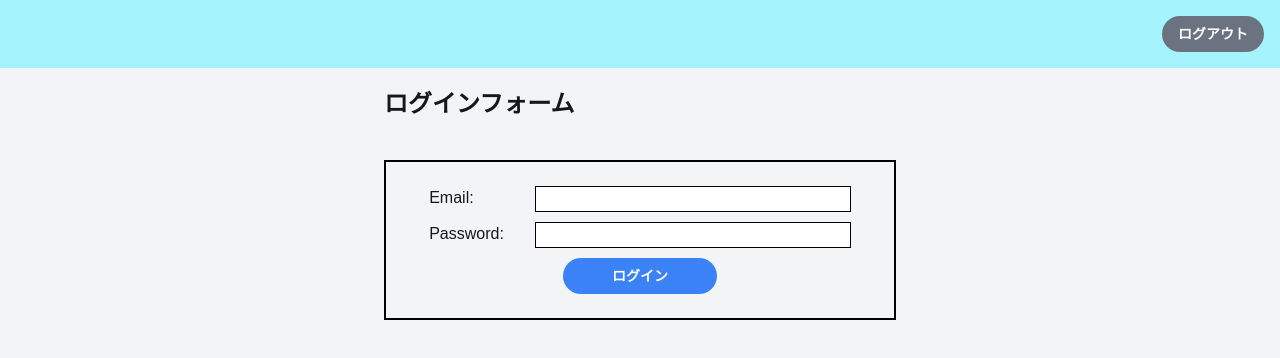
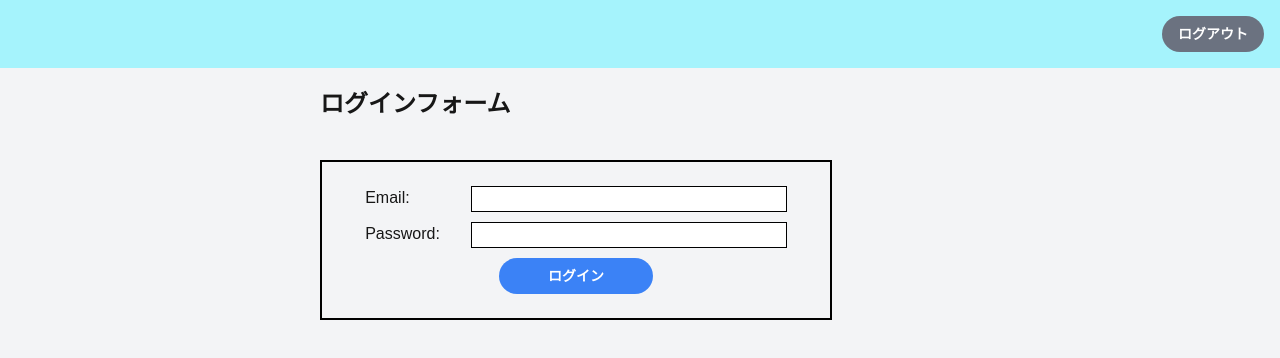
Before and after one commit to kai-phoenix/meetup_link, a Next.js app in the folder frontend/: page /login in a window 1280 px wide. Shown: the top 358 px of the page. Built offline with nearby package versions, Linux system fonts and the light colour scheme.

Commit message:
[tmp]全体色デザイン実装2
全体色デザイン実装2

```diff
--- a/frontend/app/events/page.tsx
+++ b/frontend/app/events/page.tsx
@@ -54,8 +54,10 @@ export default function EventPage() {
                             <p>{event.description}</p>
                             <p>{event.status}</p>
                         </li>
-                        <EditButton editPath={`/events/${event.id}/edit`} name="編集"/>
-                        <RemoveButton removePath = {`/events/${event.id}/cancel`} name="削除"/>
+                        <div>
+                            <EditButton editPath={`/events/${event.id}/edit`} name="編集"/>
+                            <RemoveButton removePath = {`/events/${event.id}/cancel`} name="削除"/>
+                        </div>
                     </a>
                 ))}
             </ul>
--- a/frontend/app/layout.tsx
+++ b/frontend/app/layout.tsx
@@ -33,7 +33,7 @@ export default function RootLayout({
             <LogoutButton/>
           </nav>
         </header>
-        <main>
+        <main className="w-10/12 max-w-screen-lg ml-16 mr-auto my-4">
           {children}
         </main>
         <footer>
```
